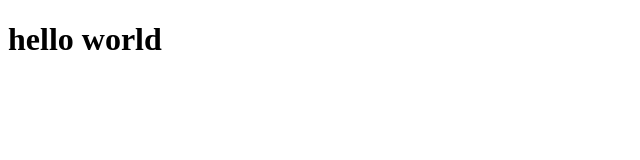
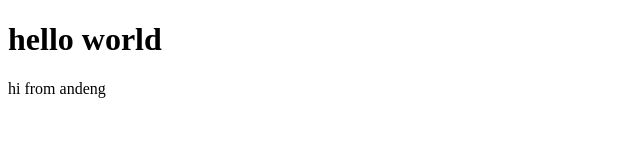
Before and after one commit to Juls-33/App-Dev-Finals, a plain HTML site: page index.html in a window 1280 px wide. Shown: the whole page, without its empty margins (0-640 px from the left). Drawn offline with Linux system fonts and the light colour scheme.

Commit message:
Update index.html
hi from andeng

```diff
--- a/index.html
+++ b/index.html
@@ -7,5 +7,6 @@
 </head>
 <body>
     <h1>hello world</h1>
+    <p> hi from andeng</p>
 </body>
 </html>
```
